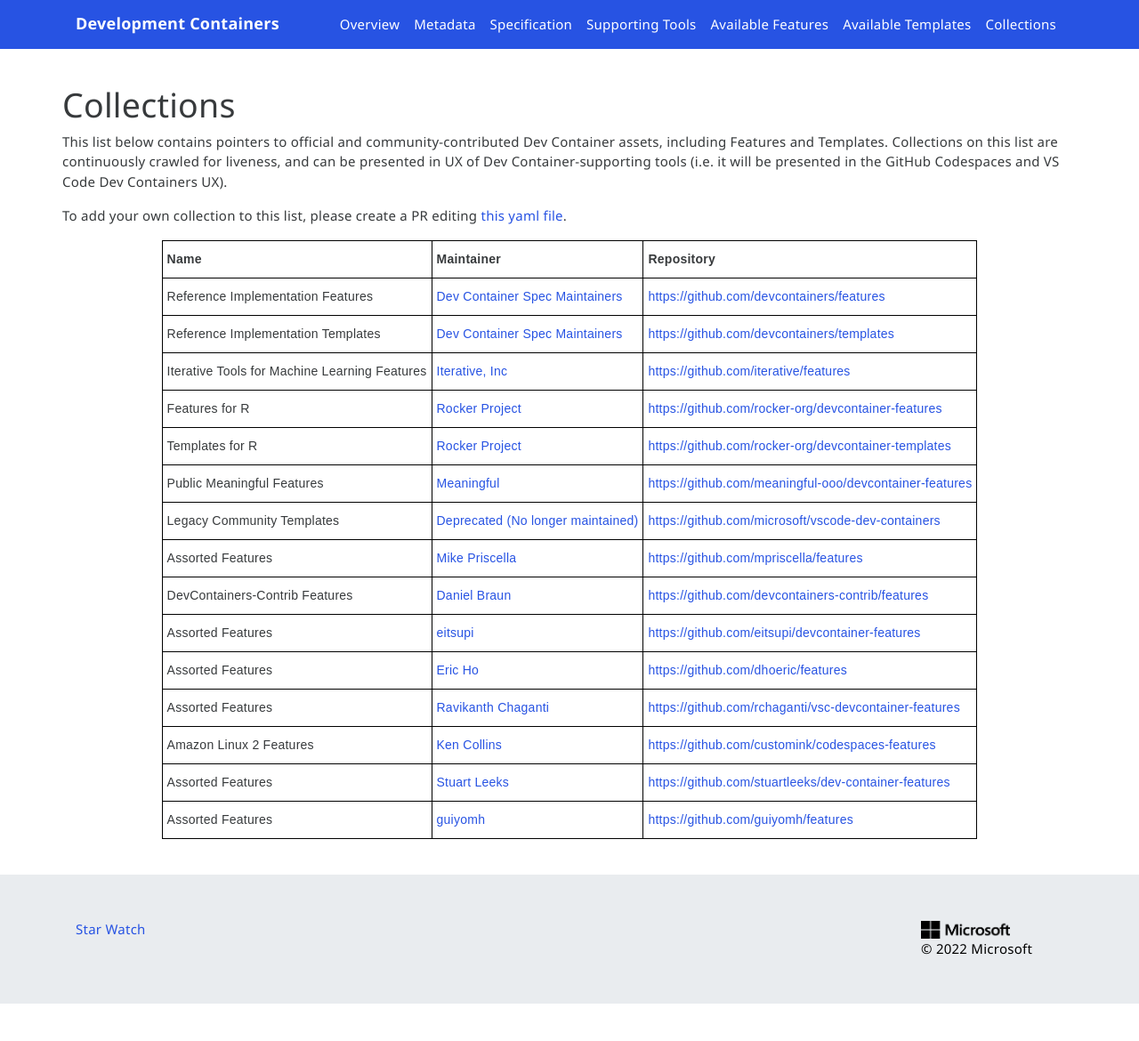
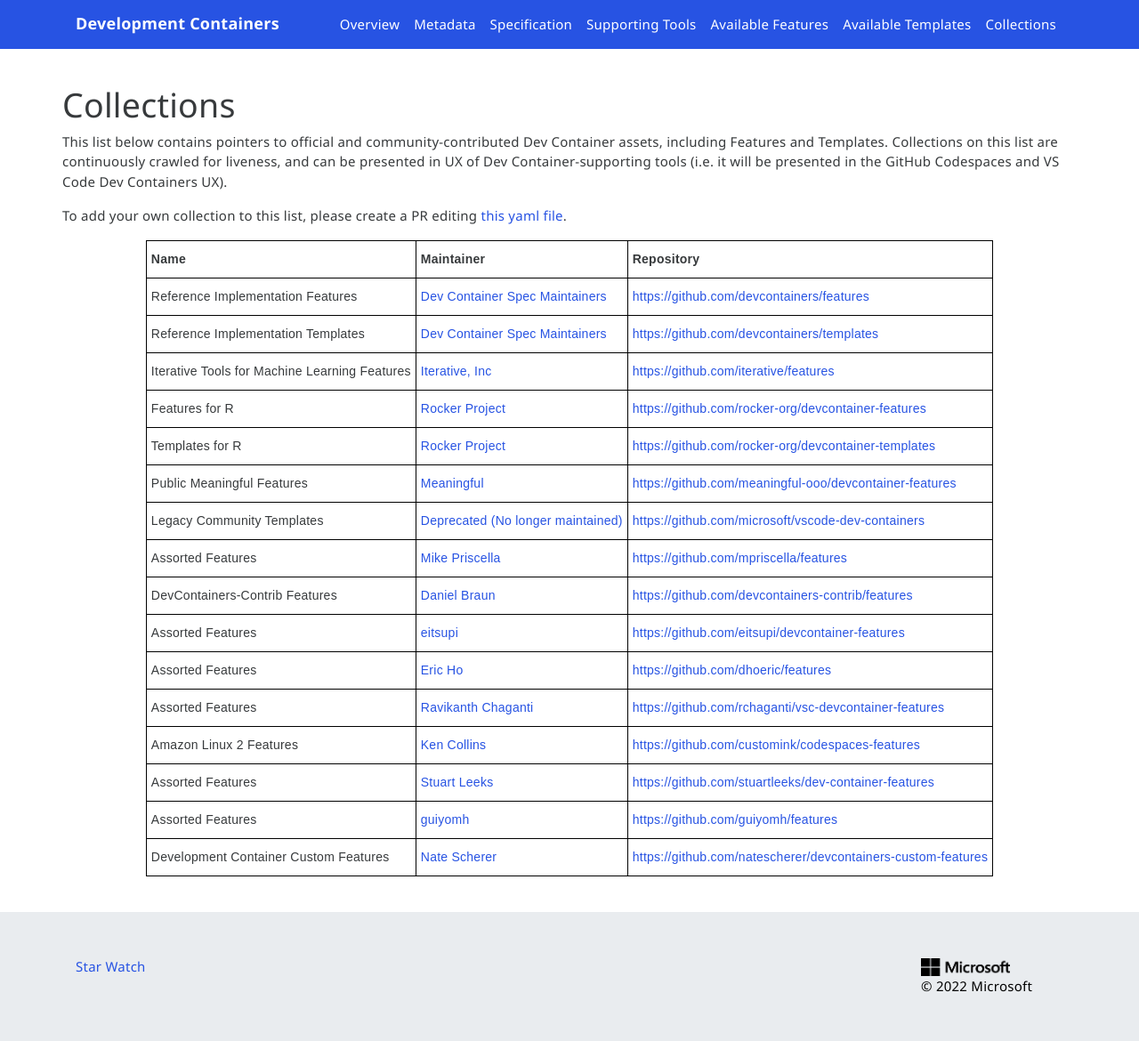
Before and after one commit to devcontainers/devcontainers.github.io, a Jekyll site: the page built from collections.html, in a window 1280 px wide. Shown: the whole page at 89% size. Built offline with Jekyll 4.4.1, drawn with Linux system fonts in a browser that asks for light colours; nearby versions of some CDN libraries; comment, search, counter and statistics services are not loaded; before the commit the page ends 1128 px from its top, so only the background shows below that.

Commit message:
Add ghcr.io/natescherer/devcontainers-custom-features

```diff
--- a/_data/collection-index.yml
+++ b/_data/collection-index.yml
@@ -73,3 +73,8 @@
   contact: https://github.com/guiyomh/features/issues
   repository: https://github.com/guiyomh/features
   ociReference: ghcr.io/guiyomh/features
+- name: Development Container Custom Features
+  maintainer: Nate Scherer
+  contact: https://github.com/natescherer/devcontainers-custom-features/issues
+  repository: https://github.com/natescherer/devcontainers-custom-features
+  ociReference: ghcr.io/natescherer/devcontainers-custom-features
```
